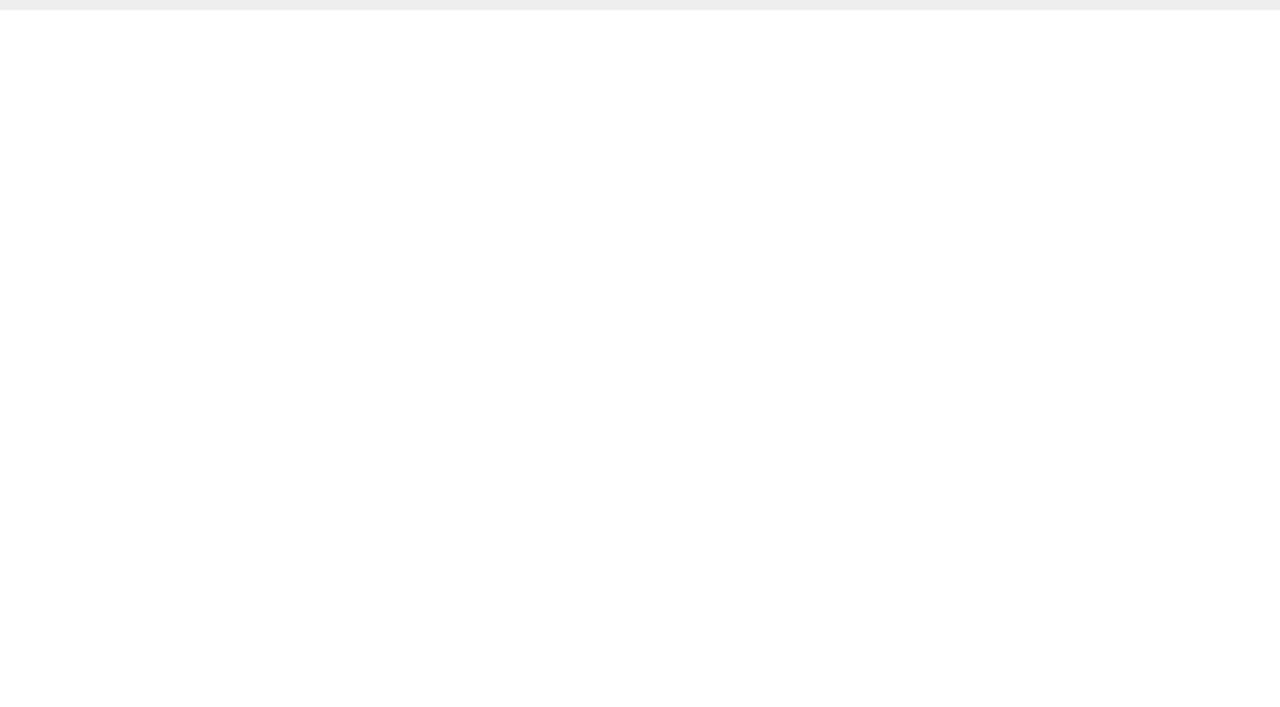
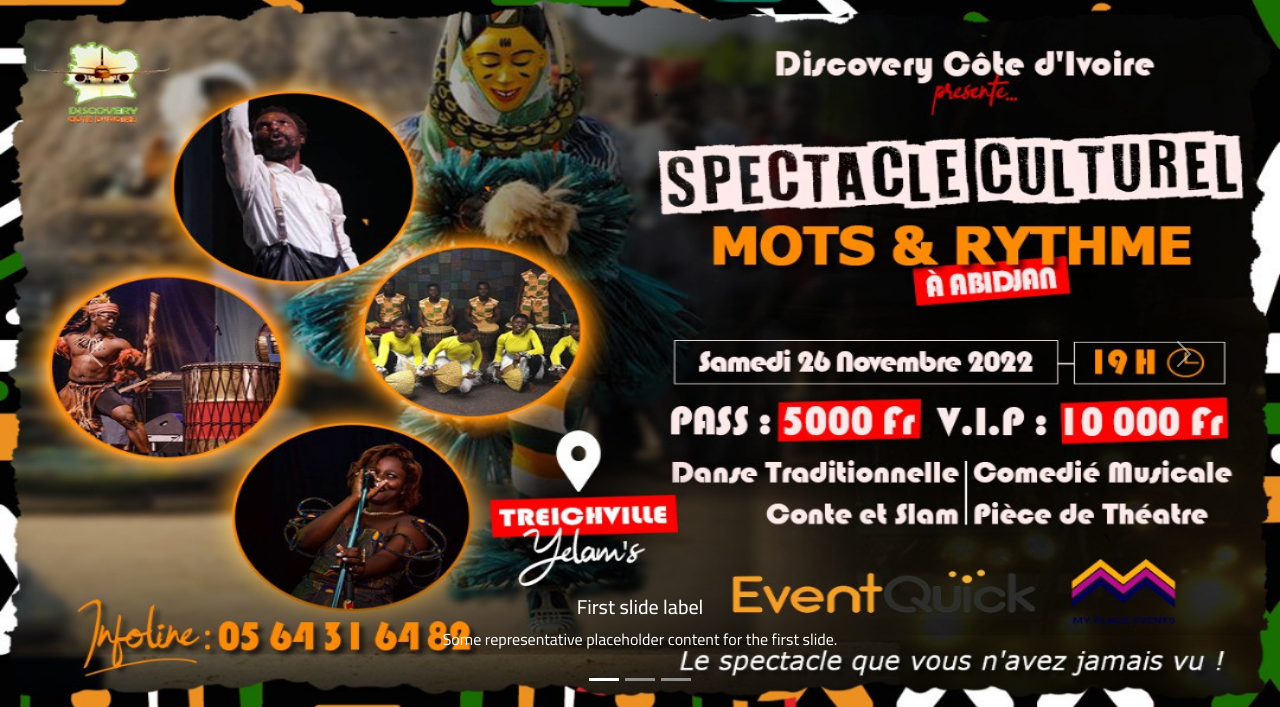
Before and after one commit to YounesAO/Gestion-des-Club---ESTD, a PHP site: page / in a window 1280 px wide. Shown: the part 93-800 px from the top of the page. Run offline with PHP 8.4, Linux system fonts and the light colour scheme.

Commit message:
on a ajouté le slide des evenements

```diff
--- a/CSS/indexPageStyle.css
+++ b/CSS/indexPageStyle.css
@@ -49,9 +49,8 @@ nav .container .navbar-nav .nav-item:hover:before {
 }
 /* end header */
 /* strat main content */
-main {
-    background-color: #eee;
-    min-height: 10px;
-    width: 100vw;
+.carousel-item img {
+    width: 100%;
+    height: calc(100vh - 93px);
 }
 /* end main content */
--- a/index.php
+++ b/index.php
@@ -19,9 +19,13 @@ require 'dbConnect.php';
         href="https://fonts.googleapis.com/css2?family=Cairo:wght@200;300;400;500;600;700;800;900&amp;family=Open+Sans:wght@400;500;700&amp;family=Roboto:wght@300&amp;family=Work+Sans:ital,wght@0,200;0,300;0,400;0,500;0,600;0,700;0,800;1,300;1,500&amp;display=swap"
         rel="stylesheet">
     <!-- include bootstrap -->
-    <link href="https://cdn.jsdelivr.net/npm/bootstrap@5.2.3/dist/css/bootstrap.min.css" rel="stylesheet" integrity="sha384-rbsA2VBKQhggwzxH7pPCaAqO46MgnOM80zW1RWuH61DGLwZJEdK2Kadq2F9CUG65" crossorigin="anonymous">
-    <script src="https://cdn.jsdelivr.net/npm/bootstrap@5.2.3/dist/js/bootstrap.bundle.min.js" integrity="sha384-kenU1KFdBIe4zVF0s0G1M5b4hcpxyD9F7jL+jjXkk+Q2h455rYXK/7HAuoJl+0I4" crossorigin="anonymous"></script>
+    <link href="https://cdn.jsdelivr.net/npm/bootstrap@5.2.3/dist/css/bootstrap.min.css" rel="stylesheet"
+        integrity="sha384-rbsA2VBKQhggwzxH7pPCaAqO46MgnOM80zW1RWuH61DGLwZJEdK2Kadq2F9CUG65" crossorigin="anonymous">
+    <script src="https://cdn.jsdelivr.net/npm/bootstrap@5.2.3/dist/js/bootstrap.bundle.min.js"
+        integrity="sha384-kenU1KFdBIe4zVF0s0G1M5b4hcpxyD9F7jL+jjXkk+Q2h455rYXK/7HAuoJl+0I4" crossorigin="anonymous">
+    </script>
 </head>
+
 <body>
     <header>
         <nav class="navbar navbar-expand-lg p-0">
@@ -33,7 +37,7 @@ require 'dbConnect.php';
                     aria-controls="navbarNav" aria-expanded="false" aria-label="Toggle navigation">
                     <span class="navbar-toggler-icon"></span>
                 </button>
-                <div class="collapse navbar-collapse" id="navbarNav" style="max-width:fit-content;">
+                <div class="collapse navbar-collapse" id="navbarNav">
                     <ul class="navbar-nav">
                         <li class="nav-item">
                             <a class="nav-link" aria-current="page" href="#">Home</a>
@@ -53,5 +57,42 @@ require 'dbConnect.php';
         </nav>
     </header>
     <main>
+        <div id="carouselExampleCaptions" class="carousel slide" data-bs-ride="carousel">
+            <div class="carousel-indicators">
+                <button type="button" data-bs-target="#carouselExampleCaptions" data-bs-slide-to="0" class="active"
+                    aria-current="true" aria-label="Slide 1"></button>
+                <button type="button" data-bs-target="#carouselExampleCaptions" data-bs-slide-to="1"
+                    aria-label="Slide 2"></button>
+                <button type="button" data-bs-target="#carouselExampleCaptions" data-bs-slide-to="2"
+                    aria-label="Slide 3"></button>
+            </div>
+            <div class="carousel-inner">
+                <div class="carousel-item active">
+                    <img src="images/event1.jpeg" class="d-block w-100" alt="...">
+                    <div class="carousel-caption d-none d-md-block">
+                        <h5>First slide label</h5>
+                        <p>Some representative placeholder content for the first slide.</p>
+                    </div>
+                </div>
+                <div class="carousel-item">
+                    <img src="images/event2.jpeg" class="d-block mw-100" alt="...">
+                    <div class="carousel-caption d-none d-md-block">
+                        <h5>Second slide label</h5>
+                        <p>Some representative placeholder content for the second slide.</p>
+                    </div>
+                </div>
+            </div>
+            <button class="carousel-control-prev" type="button" data-bs-target="#carouselExampleCaptions"
+                data-bs-slide="prev">
+                <span class="carousel-control-prev-icon" aria-hidden="true"></span>
+                <span class="visually-hidden">Previous</span>
+            </button>
+            <button class="carousel-control-next" type="button" data-bs-target="#carouselExampleCaptions"
+                data-bs-slide="next">
+                <span class="carousel-control-next-icon" aria-hidden="true"></span>
+                <span class="visually-hidden">Next</span>
+            </button>
+        </div>
     </main>
+
 </html>
```
Also changed, not shown: images/event1.jpeg (added), images/event2.jpeg (added).
